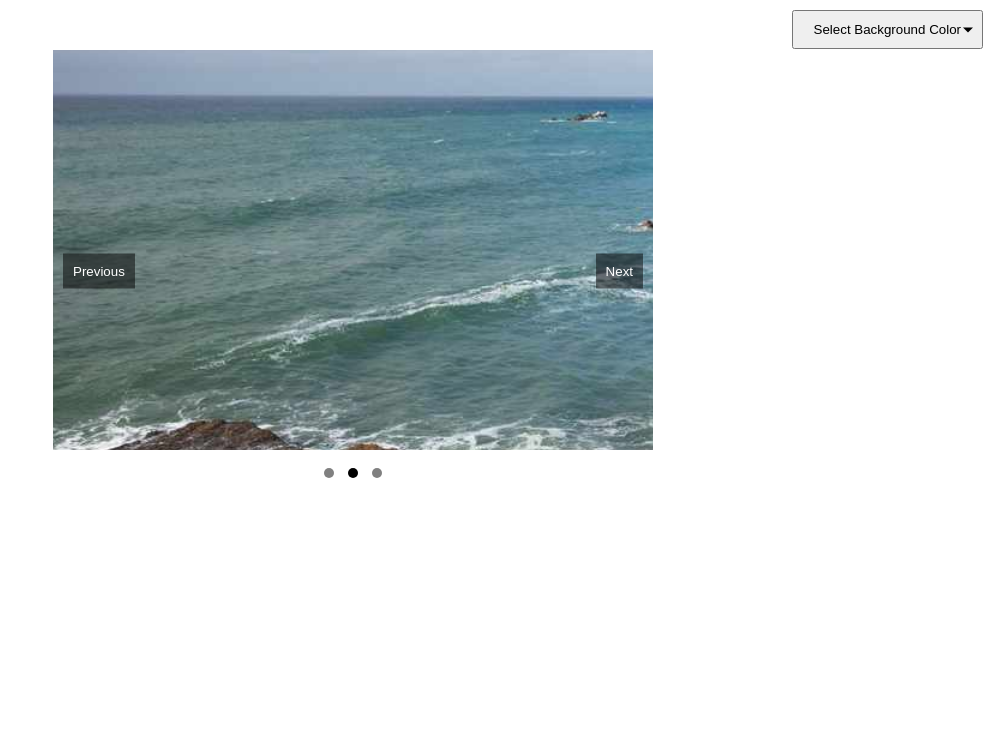
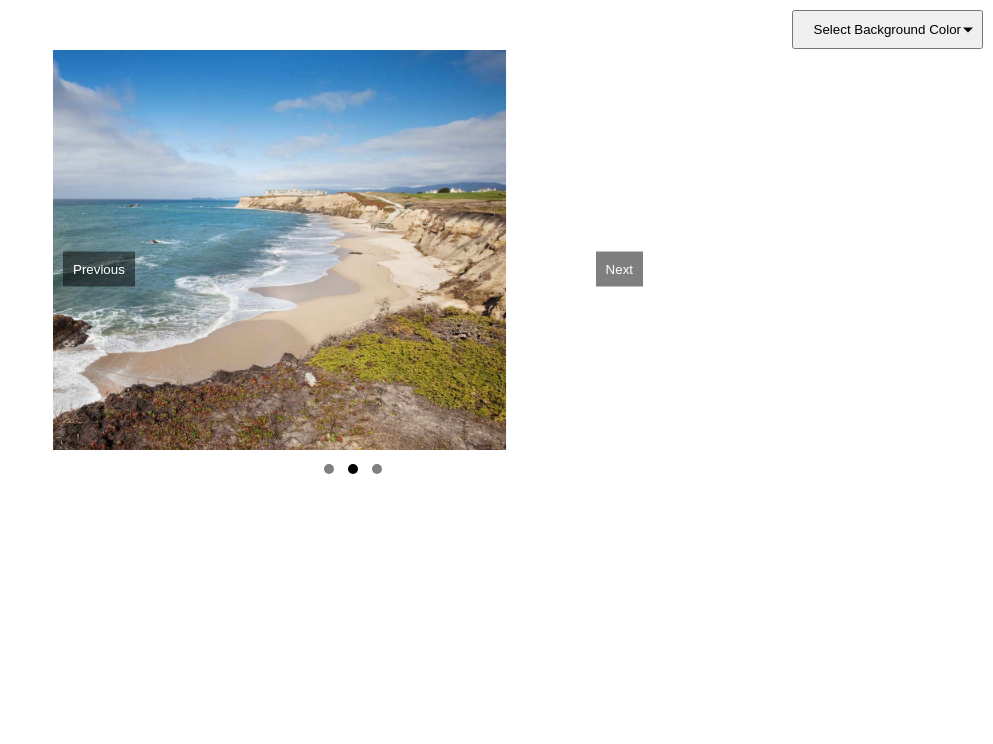
Before and after one commit to Kamari93/odin-dynamic-ui, a plain HTML site: page index.html in a window 1280 px wide. Shown: the top 744 px of the page, without its empty margins (287-1280 px from the left). Drawn offline with Linux system fonts and the light colour scheme; a web font is replaced by a local one.

Commit message:
Updated carousel images

```diff
--- a/style.css
+++ b/style.css
@@ -105,16 +105,27 @@ body {
   transition: transform 0.5s ease-in-out;
 }
 
+/* .carousel-slide {
+  width: 100%;
+  flex-shrink: 0;
+} */
+
 .carousel-slide {
   width: 100%;
   flex-shrink: 0;
+  display: flex;
+  justify-content: center;
+  align-items: center;
 }
 
 /* Set a fixed size for images and ensure they cover the container */
 .carousel-slide img {
   width: 100%;
   height: 400px; /* Set a fixed height for all images */
-  object-fit: cover; /* Ensure images cover the container without distortion */
+  object-fit: contain; /* Ensure images cover the container without distortion */ /* Ensure images fit within the container and are fully visible */
+  object-position: left; /* Ensure images are positioned correctly */
+  max-height: 400px; /* Set a max height for images */
+  max-width: 100%;
 }
 
 .carousel-btn {
```
Also changed, not shown: images/victory.png (added).
